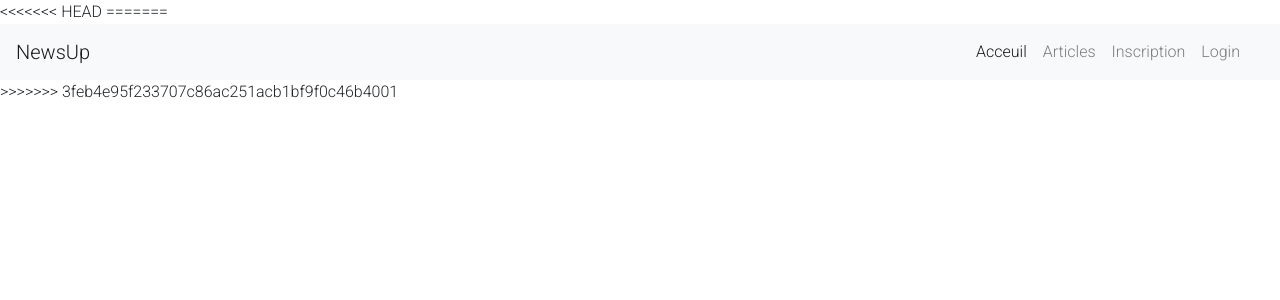
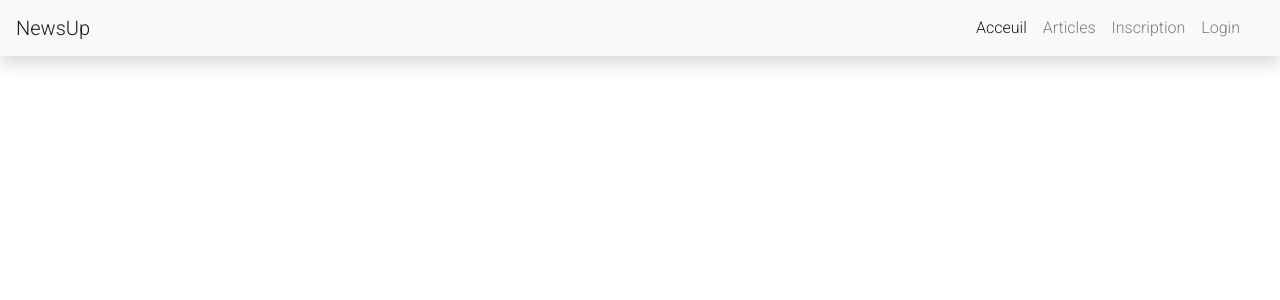
Before and after one commit to aanikid/TP-00-PHP, a PHP site: page / in a window 1280 px wide. Shown: the top 300 px of the page. Run offline with PHP 8.4, Linux system fonts and the light colour scheme.

Commit message:
ajouts du shadows sur la nav et les commentaires

```diff
--- a/assets/css/style.css
+++ b/assets/css/style.css
@@ -2,31 +2,10 @@
 /*
  * 00-General Style
  */
- :root{
-    /*variable*/
-    --bgColor:  #DADADF;
- }
-
  h1,h2,h3,h4{
      font-family: 'Raleway', sans-serif
  }
  body{
-     font-size: 16px;
+
      font-family: 'Roboto', sans-serif;
  }
-
-/*
- * 01-Header
- */
-
- /*
- * 02-Main
- */
-
- /*
- * 03-Footer
- */
-
- /*
- * 04-Media querie
- */
--- a/index.php
+++ b/index.php
@@ -1,5 +1,6 @@
 <!DOCTYPE html>
 <html lang="en">
+
 <head>
   <meta charset="UTF-8">
   <meta name="viewport" content="width=device-width, initial-scale=1.0">
@@ -10,6 +11,7 @@
 
   <title>TP-00</title>
 </head>
+
 <body>
 
 
@@ -18,17 +20,18 @@
         ex: header.php, footer.php
     -->
 
-<<<<<<< HEAD
-=======
 
   <!-- header -->
   <header>
     <!-- navbar -->
-   <nav class="navbar navbar-fixed-top navbar-expand-lg navbar-light bg-light ">
+    <nav class="navbar navbar-fixed-top navbar-expand-lg navbar-light bg-light shadow">
       <a class="navbar-brand" href="#">NewsUp</a>
+      <!-- toggle button -->
       <button class="navbar-toggler" type="button" data-toggle="collapse" data-target="#navbarNavAltMarkup" aria-controls="navbarNavAltMarkup" aria-expanded="false" aria-label="Toggle navigation">
         <span class="navbar-toggler-icon"></span>
       </button>
+      <!-- end of toggle button -->
+      <!-- navbar items -->
       <div class="collapse navbar-collapse " id="navbarNavAltMarkup">
         <div class="navbar-nav ml-auto ">
           <a class="nav-link active " href="#">Acceuil<span class="sr-only">(current)</span></a>
@@ -38,7 +41,7 @@
           <a class="nav-link disabled" href="#" tabindex="-1" aria-disabled="true"></a>
         </div>
       </div>
-
+      <!-- end of navbar items -->
     </nav>
     <!-- end navbar -->
 
@@ -72,7 +75,6 @@
   </footer>
   <!-- end of footer -->
 
->>>>>>> 3feb4e95f233707c86ac251acb1bf9f0c46b4001
 
   <!-- JavaScript Bundle with Popper -->
   <script src="https://code.jquery.com/jquery-3.3.1.slim.min.js"></script>
@@ -81,4 +83,5 @@
   <!-- perso Script app.js -->
   <script src="assets/javascript/app.js"></script>
 </body>
+
 </html>
```
Lines whose indentation alone changed are shown as unchanged.
